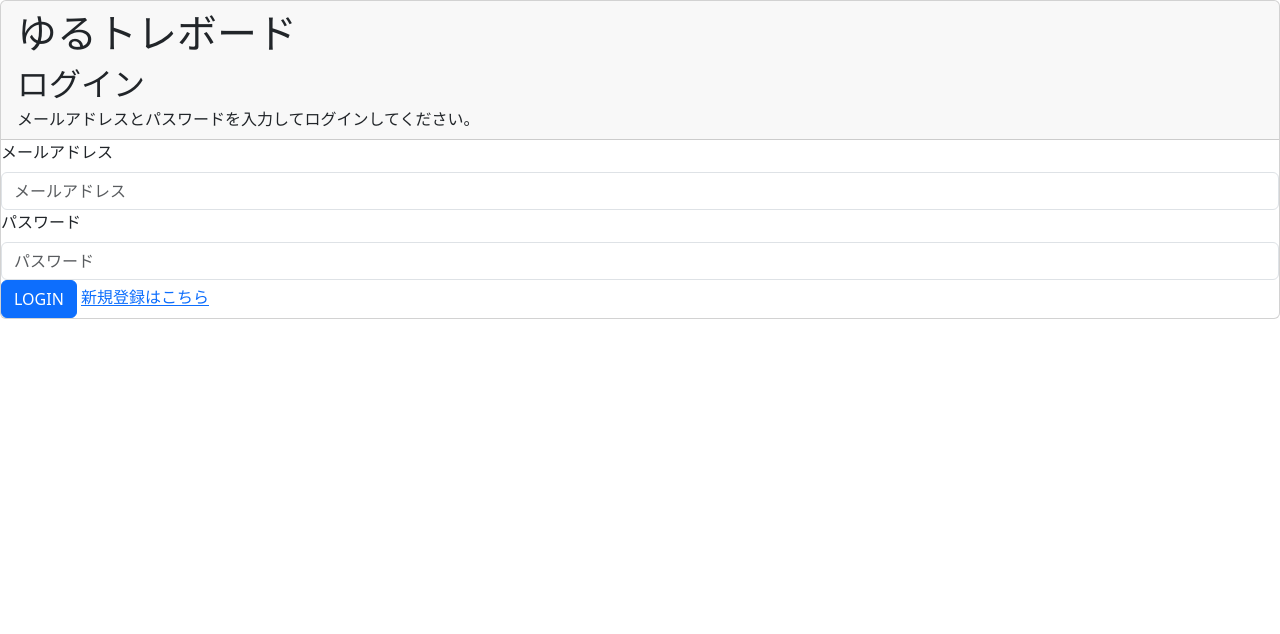
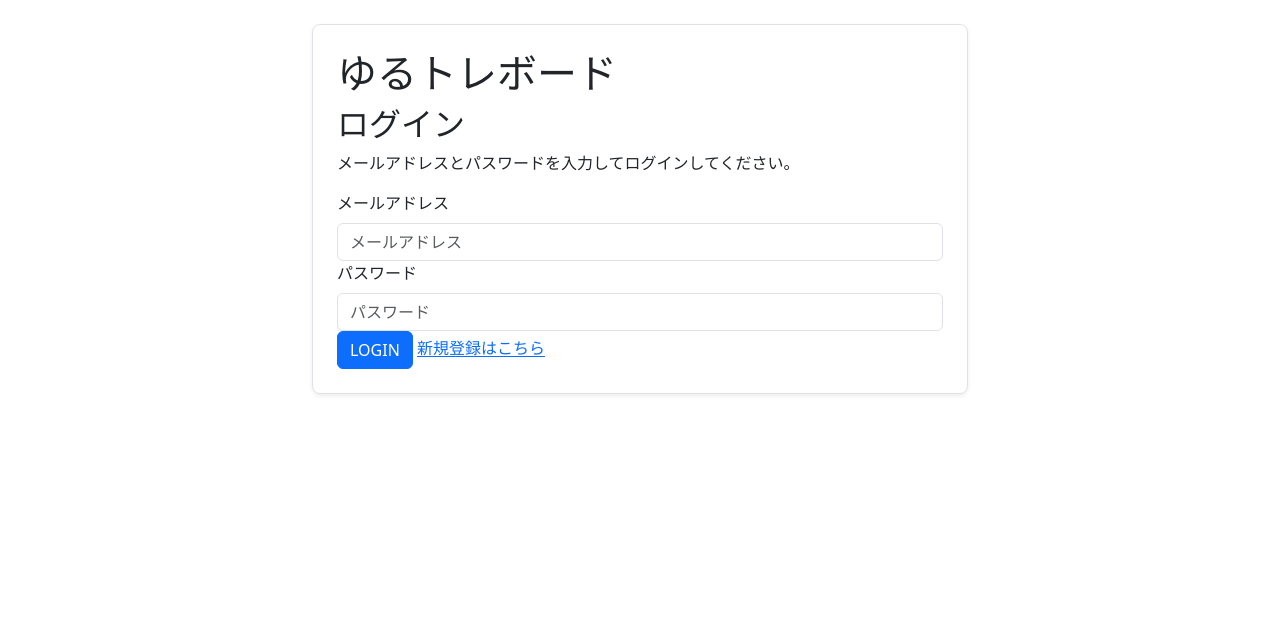
Before and after one commit to Hackathon2026springH/hackathon_2026spring_H, a Flask app: page / in a window 1280 px wide. Shown: the top 634 px of the page. Run offline with Flask 2, Linux system fonts and the light colour scheme; some libraries are stand-ins or nearby versions.

Commit message:
ログイン画面ほかの小修正。

```diff
--- a/SNSApp/templates/auth/login.html
+++ b/SNSApp/templates/auth/login.html
@@ -7,14 +7,12 @@
 
 {% block content %}
 <!-- ログインフォーム -->
-<div class="page-auth">
-  <main class="page-auth-main">
-    <div class="auth-wrapper">
-      <div class="card">
-        <div class="card-header">
-          <h1 class="auth-title">ゆるトレボード</h1>
-          <h2 class="auth-title">ログイン</h2>
-          <p class="card-subtitle">
+<div class="container mt-4" style="max-width: 680px;">
+  <div class="border rounded-3 p-4 shadow-sm">
+    <div>
+      <h1>ゆるトレボード</h1>
+      <h2>ログイン</h2>
+      <p>
         メールアドレスとパスワードを入力してログインしてください。
       </p>
       {% with messages = get_flashed_messages(with_categories=true) %}
@@ -43,7 +41,7 @@
         <input type="password" placeholder="パスワード" name="password" class="form-control" />
       </div>
 
-          <div class="auth-button-container">
+      <div>
         <button class="btn btn-primary" type="submit" action="{{ url_for('login_process') }}">LOGIN</button>
         <a class="switch-auth-mode" href="{{ url_for('signup_view') }}">
           新規登録はこちら
@@ -52,6 +50,4 @@
     </form>
   </div>
 </div>
-  </main>
-</div>
 {% endblock %}
```
Also changed, not shown: SNSApp/templates/auth/signup.html (+6 -10 lines), Docker/MySQL2/reactions/1-1喝!!.png (added), Docker/MySQL2/reactions/1-2まだいける.png (added), Docker/MySQL2/reactions/1-3負荷が足りない.png (added), Docker/MySQL2/reactions/2-4めちゃスゴ.png (added), Docker/MySQL2/reactions/2-5やるねえ.png (added), Docker/MySQL2/reactions/2-6補助しよか？.png (added), Docker/MySQL2/reactions/3-7頑張れ！.png (added), Docker/MySQL2/reactions/3-8すごい！.png (added), Docker/MySQL2/reactions/3-9いいぞ！.png (added), Docker/MySQL2/reactions/4-10ナイスバルク.png (added), Docker/MySQL2/reactions/4-11成長中….png (added), Docker/MySQL2/reactions/4-12仕上げていこう.png (added), Docker/MySQL2/reactions/5-13見習わねば.png (added), 2 more files, 2 other files. Lines whose indentation alone changed are shown as unchanged.
